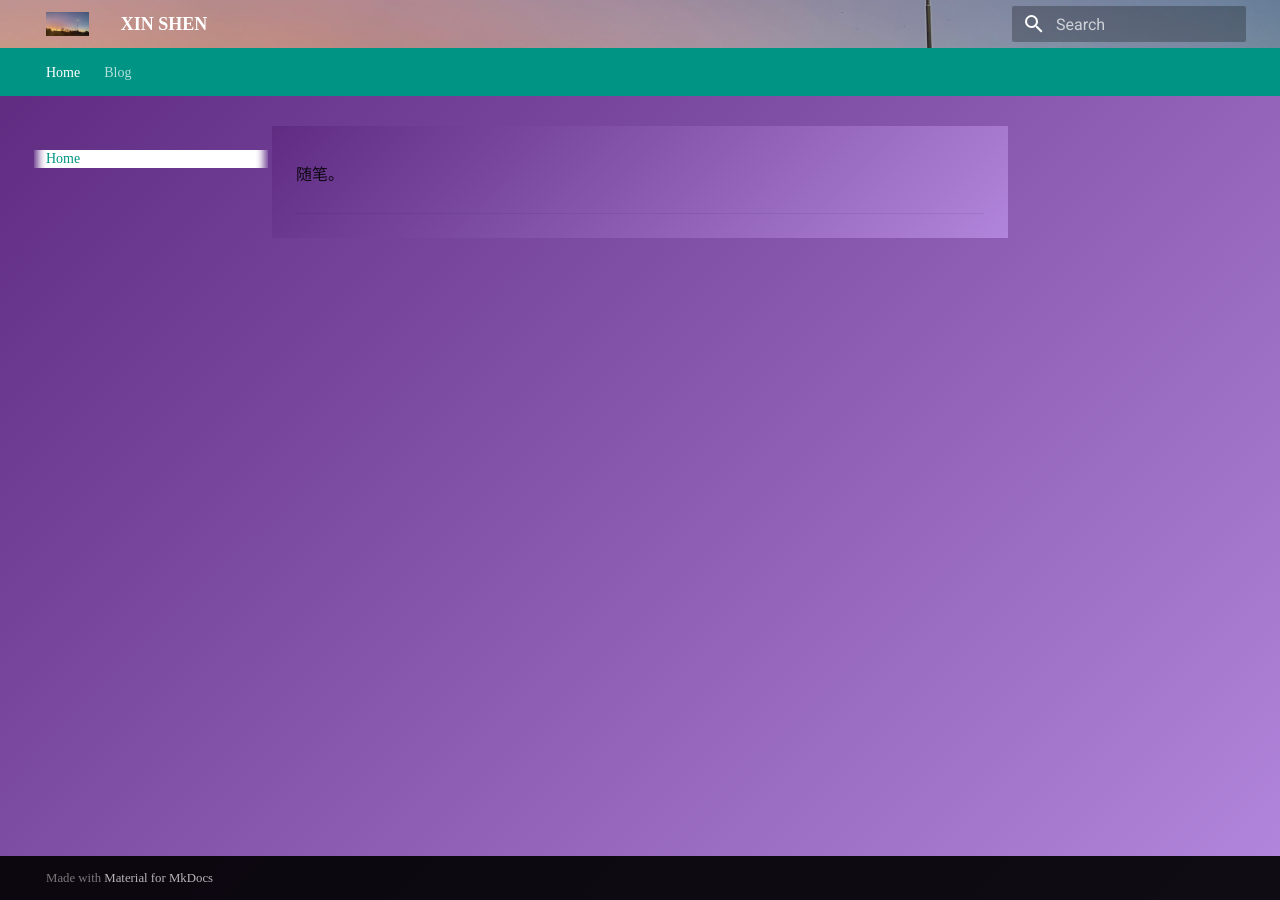
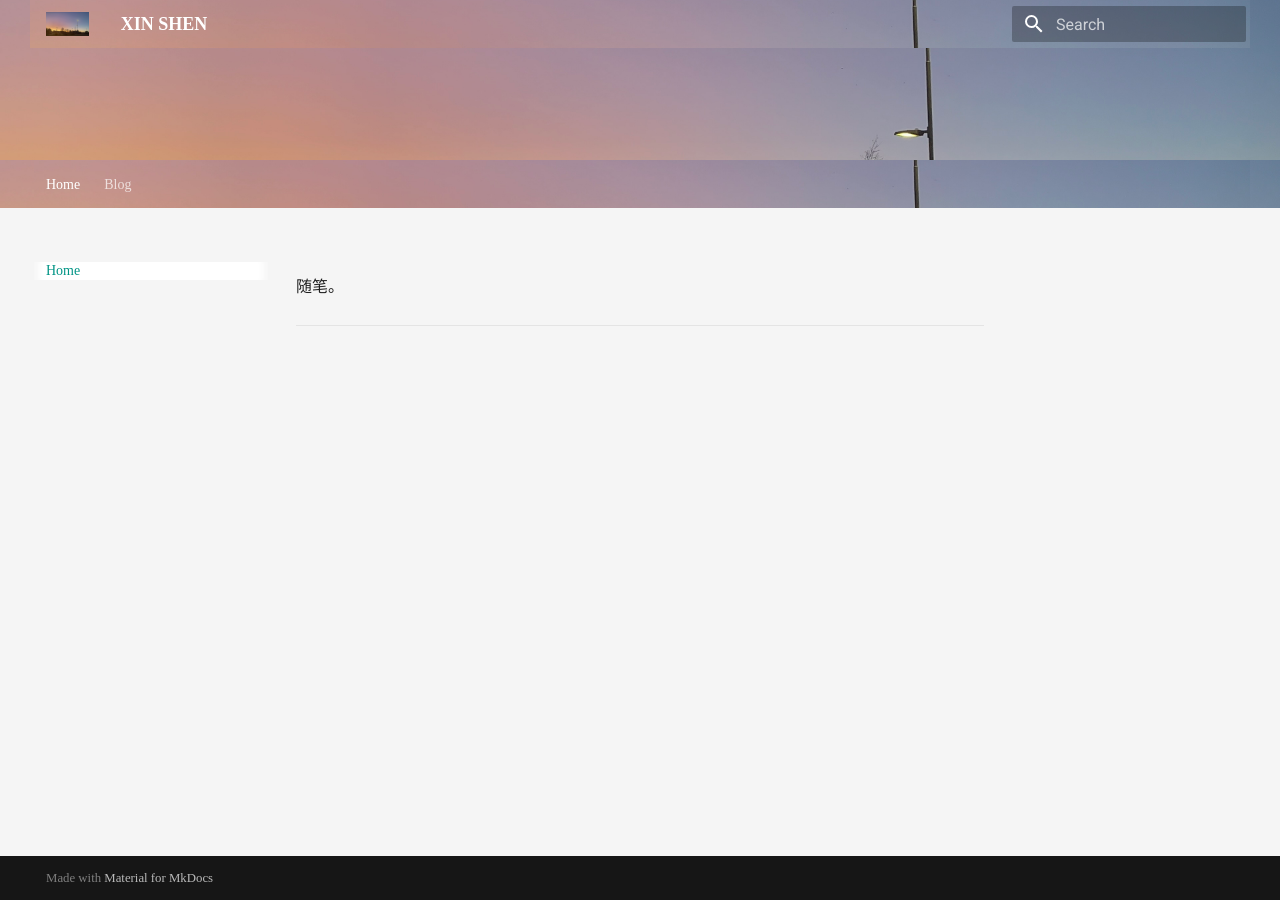
Before and after one commit to XINS3/WebXS, an MkDocs documentation site: the page built from docs/index.md, in a window 1280 px wide. Built offline with MkDocs 1.6.1 and Material for MkDocs 9.7.7, drawn with Linux system fonts in a browser that asks for light colours.

Commit message:
Update custom.css

```diff
--- a/docs/stylesheets/custom.css
+++ b/docs/stylesheets/custom.css
@@ -10,26 +10,36 @@
     background-position: center;
 }
 
-
-.md-header {
+/* 顶部整体背景图 */
+.md-header,
+.md-header__inner,
+.md-tabs,
+.md-tabs__list {
     background-image: url('../ele.png');
     background-repeat: no-repeat;
     background-position: center;
     background-size: cover;
-}
-.md-header__inner {
     background-color: transparent;
 }
 
+/* 增加高度让图片更完整显示 */
+.md-header {
+    height: 160px;
+}
+
+/* 页面背景使用渐变 */
 body,
 .md-content,
 .md-main {
-    background: linear-gradient(135deg, #5f2c82, #b185db); /* light gray */
+    background-color: #f5f5f5;
 }
+
+/* 隐藏默认的页面大标题 */
 .md-content h1:first-of-type {
     display: none;
 }
 
+/* 设置手写体 */
 body {
-  font-family: 'Indie Flower', cursive;
+    font-family: 'Indie Flower', cursive;
 }
```
